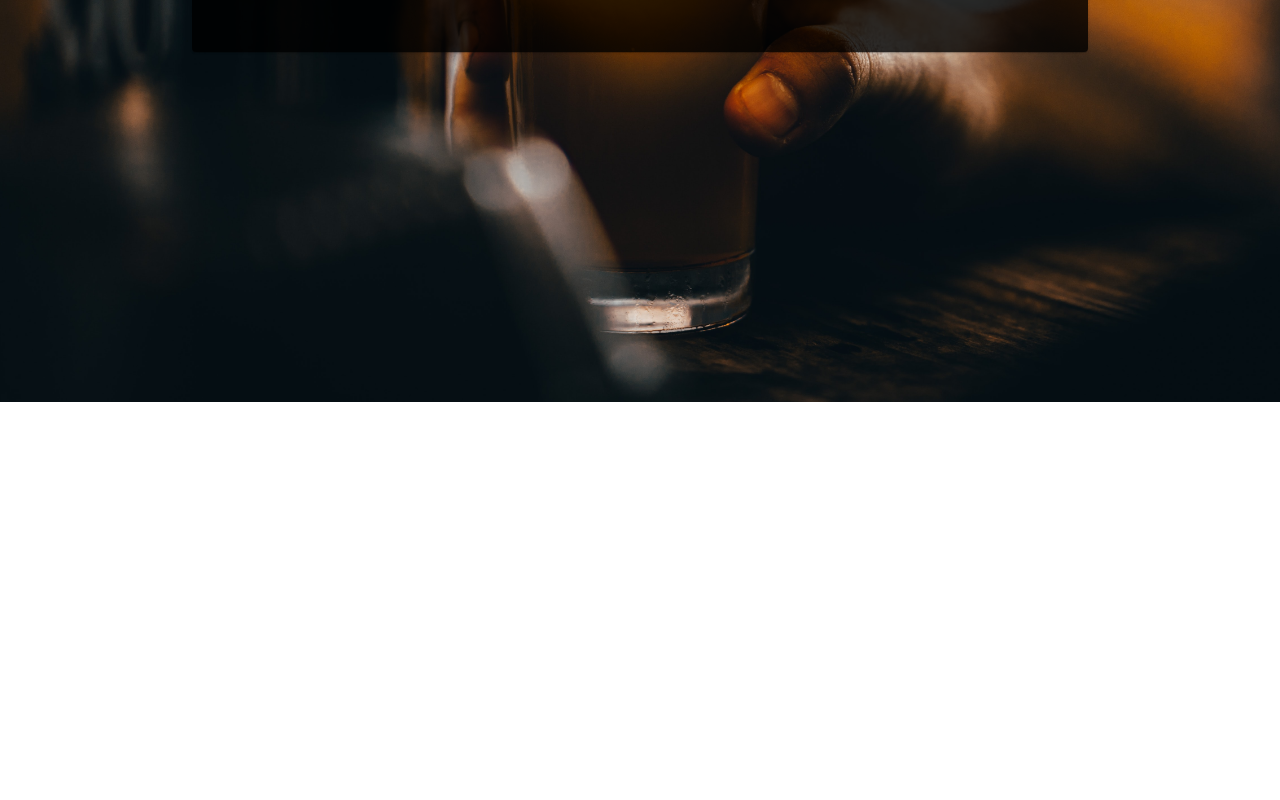
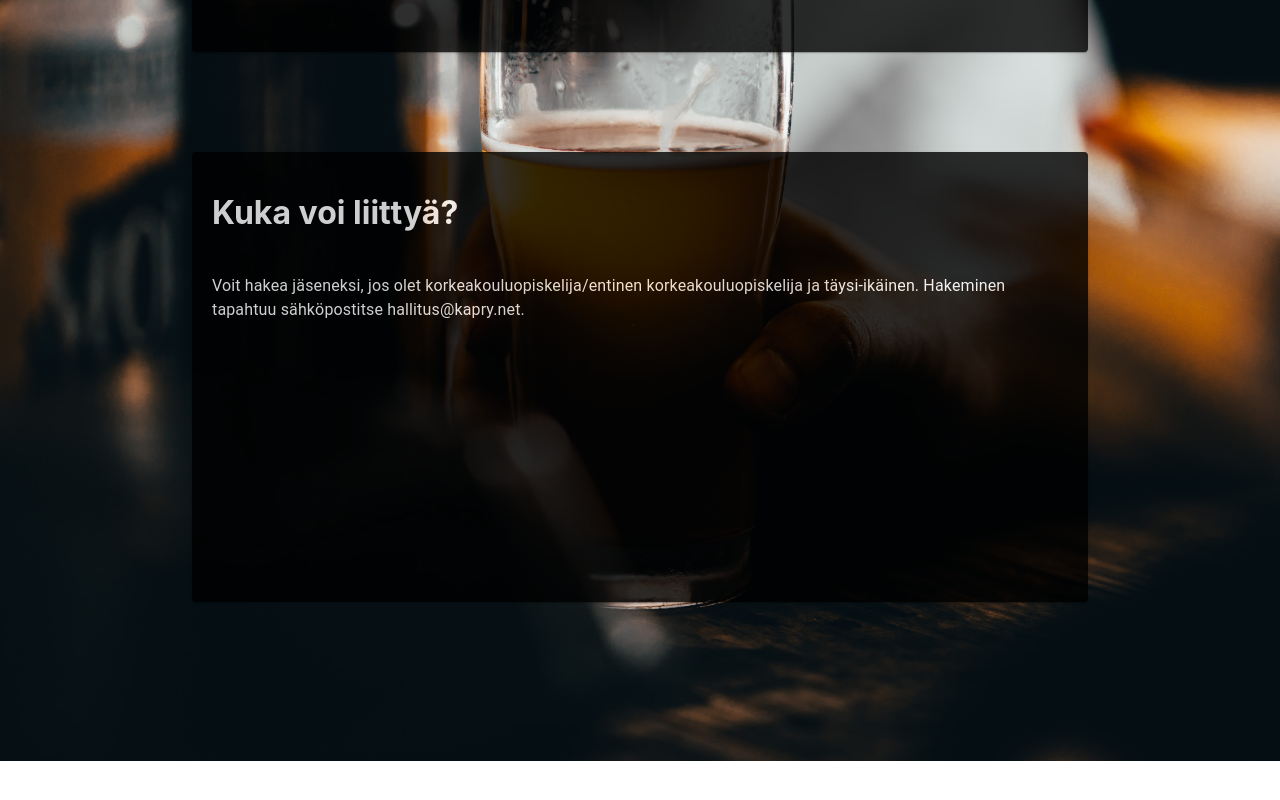
Before and after one commit to JoniJuntto/kapry, a React (Create React App) app: page / in a window 1280 px wide. Shown: the part 2260-3060 px from the top of the page. Before the commit the page ends 2662 px from the top, so only its background shows below. Built offline with nearby package versions, Linux system fonts and the light colour scheme.

Commit message:
events added

```diff
--- a/src/App.js
+++ b/src/App.js
@@ -1,6 +1,7 @@
 import {BrowserRouter, Switch, Route} from 'react-router-dom';
-import frontpage from './components/FrontPage';
-import formpage from './components/FormPage';
+import Frontpage from './components/FrontPage';
+import Formpage from './components/FormPage';
+import Events from './components/Events';
 
 export default function App(){
 
@@ -9,9 +10,10 @@ export default function App(){
         <div>
 
           <Switch>
-            <Route exact path='/' component={ frontpage }/>
-            <Route path='/form/' component={ formpage }/>
-            <Route component={ frontpage }/>
+            <Route exact path='/' component={ Frontpage }/>
+            <Route path='/form/' component={ Formpage }/>
+            <Route path='/events/' component={ Events }/>
+            <Route component={ Frontpage }/>
           </Switch>
         </div>
       </BrowserRouter>
--- a/src/components/Events.js
+++ b/src/components/Events.js
@@ -0,0 +1,76 @@
+import React from 'react';
+import { makeStyles } from '@material-ui/core/styles';
+import beer from '../pictures/beer.jpg';
+import { Paper, Typography } from '@material-ui/core';
+import { whileStatement } from '@babel/types';
+import logo from '../pictures/logo.png'
+
+const useStyles = makeStyles((theme) => ({
+
+    div:{
+        backgroundImage: "url(" + beer + ")",
+        backgroundPosition: 'center',
+        backgroundAttachment: 'fixed',
+        backgroundSize: '230vh',
+        backgroundRepeat: 'no-repeat',
+        height: 3000
+
+    },
+    items:{
+        justifyContent: 'center',
+        display: 'flex',
+
+    },
+    header:{
+        fontSize: 90,
+        color: 'white',
+        marginTop: 100,
+        position:'fixed'
+
+    },
+    logo:{
+        width: 200,
+        height: 200
+    },
+    eventit:{
+        marginTop: '30vh',
+        flexDirection: 'column'
+    },
+    event:{
+        width: '100vh',
+        height: '60vh',
+        marginTop: '6vh',
+
+    }
+    }));
+
+export default function Events(){
+
+    const classes = useStyles();
+
+    //Tähän kaikkein järkevin ois tehdä backend, johon syöttää eventit mut perkele vedetään kovakoodattuna
+    return(
+        <div className={classes.div}>
+            <div className={classes.items}>
+                <Typography className={classes.header}>Events</Typography>
+                <div className={classes.eventit}>
+                    <Paper className={classes.event}>
+                        <Typography>
+                            Eventti numero 1.
+                        </Typography>
+                    </Paper>
+                    <Paper className={classes.event}>
+                        <Typography>
+                            Eventti numero 2.
+                        </Typography>
+                    </Paper>
+                    <Paper className={classes.event}>
+                        <Typography>
+                            eventti numero 3.
+                        </Typography>
+                    </Paper>
+                </div>
+            </div>
+        </div>
+    );
+}
--- /dev/null
+++ b/src/components/Footer.js
@@ -0,0 +1,7 @@
+import React from 'react';
+
+export default function Footer(){
+    return(
+        <div></div>
+    );
+}
--- a/src/components/FrontPage.js
+++ b/src/components/FrontPage.js
@@ -1,31 +1,25 @@
-import React, { useState } from 'react';
+import React from 'react';
 import { makeStyles } from '@material-ui/core/styles';
 import front from '../pictures/front.jpg'
 import What from './What';
 import When from './When';
 import How from './How';
-import { Paper, Typography } from '@material-ui/core';
+import Who from './Who';
+import Footer from './Footer';
+import { Paper } from '@material-ui/core';
 import logo from '../pictures/logo.png';
-import malt from '../pictures/malt.jpg';
 import beer from '../pictures/beer.jpg';
-import PropTypes from 'prop-types';
-import Hidden from '@material-ui/core/Hidden';
-import withWidth from '@material-ui/core/withWidth';
+
+
 
 
 const useStyles = makeStyles((theme) => ({
 
 
-    //Jos mobiililla, laitetaan sinne vain yksi background kuva
+    //Jos mobiililla, laitetaan sinne ilman backgroundia
 
     div: {
-
-
-
-        [theme.breakpoints.down('sm')]:{
-
-        },
-        [theme.breakpoints.up('md')]:{
+        [theme.breakpoints.up('md')]: {
             backgroundImage: "url(" + front + ")",
             backgroundPosition: 'center',
             backgroundAttachment: 'fixed',
@@ -38,14 +32,10 @@ const useStyles = makeStyles((theme) => ({
             backgroundAttachment: 'fixed',
             backgroundSize: '200vh',
             backgroundRepeat: 'no-repeat',
-          },
-
+        },
     },
     div2: {
-        [theme.breakpoints.down('sm')]:{
-
-        },
-        [theme.breakpoints.up('md')]:{
+        [theme.breakpoints.up('md')]: {
             backgroundImage: "url(" + front + ")",
             backgroundPosition: 'center',
             backgroundAttachment: 'fixed',
@@ -58,41 +48,41 @@ const useStyles = makeStyles((theme) => ({
             backgroundAttachment: 'fixed',
             backgroundSize: '200vh',
             backgroundRepeat: 'no-repeat',
-          },
+        },
     },
-    test:{
+    test: {
         display: 'flex',
         flexDirection: 'column',
         alignItems: 'center',
-        [theme.breakpoints.up('md')]:{
+        [theme.breakpoints.up('md')]: {
             paddingBottom: 350,
         },
-        [theme.breakpoints.up('xl')]:{
+        [theme.breakpoints.up('xl')]: {
             paddingBottom: 500,
         }
     },
 
-    header:{
+    header: {
         fontSize: 10,
-        backgroundColor:'white',
+        backgroundColor: 'white',
         borderRadius: 100,
         marginTop: 10
 
     },
-    logo:{
+    logo: {
         width: 300,
         height: 300
     },
-  }));
+}));
 
 
 
 
-export default function FrontPage(){
+export default function FrontPage() {
 
     const classes = useStyles();
 
-    return(
+    return (
         <div>
             <div className={classes.div}>
 
@@ -101,16 +91,17 @@ export default function FrontPage(){
                         <img className={classes.logo} src={logo} alt='logo'></img>
                     </Paper>
                     <What />
-                    <When />
-
+                    <How />
                 </div>
 
             </div>
             <div className={classes.div2}>
                 <div className={classes.test}>
-            <How />
+                    <When />
+                    <Who />
+                </div>
             </div>
-            </div>
+            <Footer />
         </div>
     );
 }
--- /dev/null
+++ b/src/components/Who.js
@@ -0,0 +1,40 @@
+import { Paper } from '@material-ui/core';
+import React from 'react'
+import { makeStyles } from '@material-ui/core';
+import { Typography } from '@material-ui/core';
+
+const useStyles = makeStyles({
+    text:{
+        color:'white',
+        opacity:1,
+        margin: 20,
+    },
+    h1:{
+        color: 'white',
+        padding: 20,
+    },
+    paper:{
+        marginTop:100,
+        width:'70%',
+        height:450,
+        opacity: 0.8,
+        backgroundColor:'black',
+
+    }
+})
+
+export default function Who(){
+
+    const classes = useStyles();
+
+    return(
+        <Paper className={classes.paper}>
+            <h1 className={classes.h1}>Kuka voi liittyä?</h1>
+            <Typography className={classes.text}>
+                Voit hakea jäseneksi, jos olet korkeakouluopiskelija/entinen korkeakouluopiskelija
+                ja täysi-ikäinen. Hakeminen tapahtuu sähköpostitse hallitus@kapry.net.
+            </Typography>
+        </Paper>
+
+    );
+}
```
Also changed, not shown: 1 other file (tests, documents, lock files or other folders).
